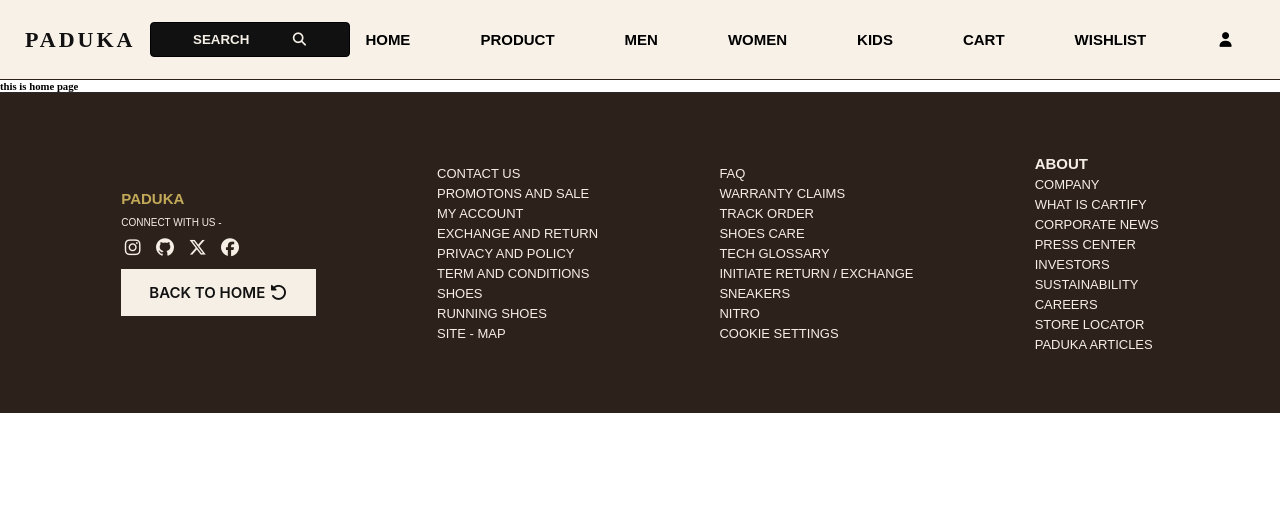
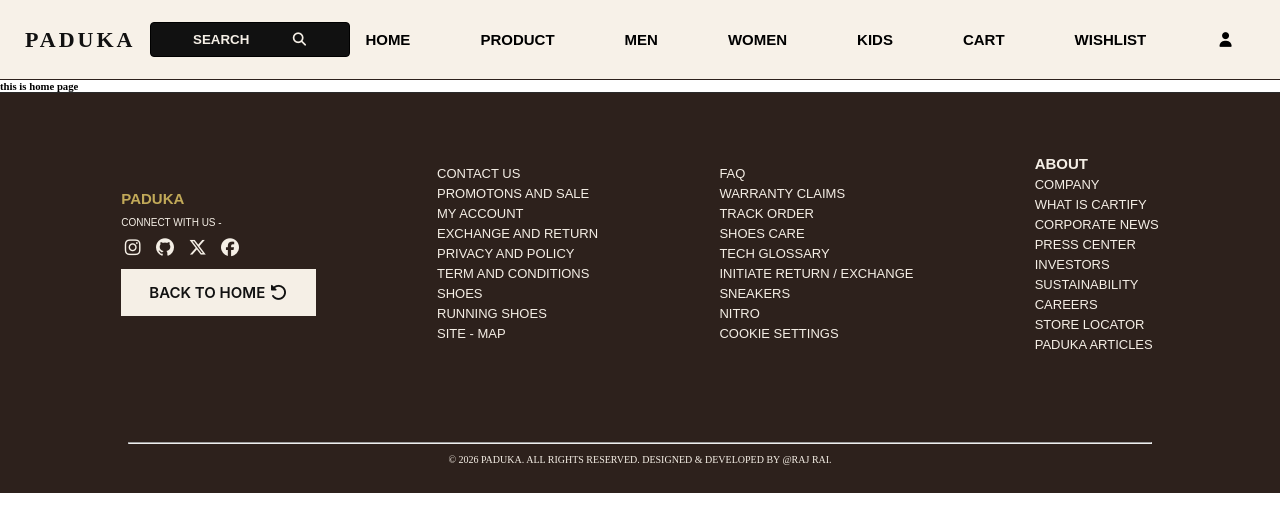
Before and after one commit to rajrai913197-png/dotcom, a React (Vite) app: page / in a window 1280 px wide. Shown: the top 532 px of the page. Built offline with nearby package versions, Linux system fonts and the light colour scheme.

Commit message:
do work on footer

```diff
--- a/src/components/footer.jsx
+++ b/src/components/footer.jsx
@@ -51,6 +51,11 @@ const Footer = ()=>{
               <a href="">PADUKA articles</a>
             </section>
          </footer>
+         <div id='ryt'>
+           <hr />
+           <p> © 2026 Paduka. All Rights Reserved.
+            Designed & Developed by @Raj Rai. </p>
+         </div>
         </>
     )
 }
--- a/src/index.css
+++ b/src/index.css
@@ -64,7 +64,7 @@ font-size: 15px;
     flex-direction: column;
     justify-content: center;
     align-items: start;
-    height: 430px;
+    height: 450px;
     width: 320px;
    background: #F5EFE6;
      font-family: sans-serif;
@@ -289,3 +289,23 @@ text-transform: uppercase;
     background-color: #2d211c;
     color: #F5EFE6;
 }
+#ryt{
+    height: 80px;
+    width: 100%;
+    background: #2d211c;
+    display: flex;
+    justify-content: center;
+    align-items: center;
+    flex-direction: column;
+    gap: 10px;
+}
+#ryt hr{
+    width: 80%;
+}
+#ryt p{
+    font-size: x-small;
+    padding: 0px 20px 0px 20px;
+    color: #F5EFE6;
+   text-transform: uppercase;
+   text-align: center;
+}
```
